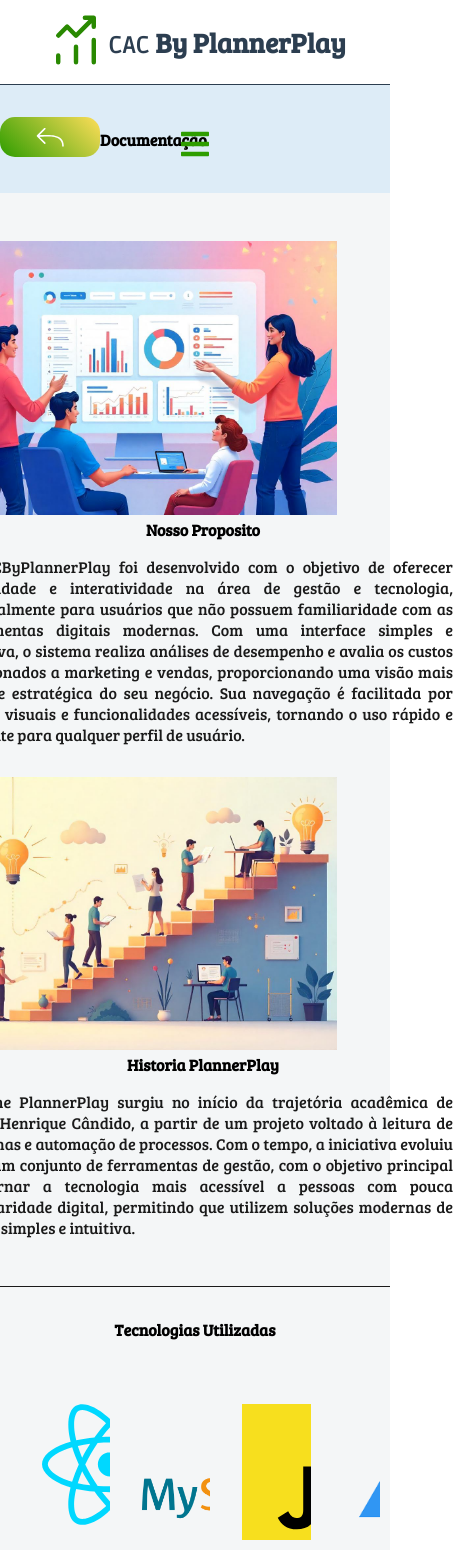
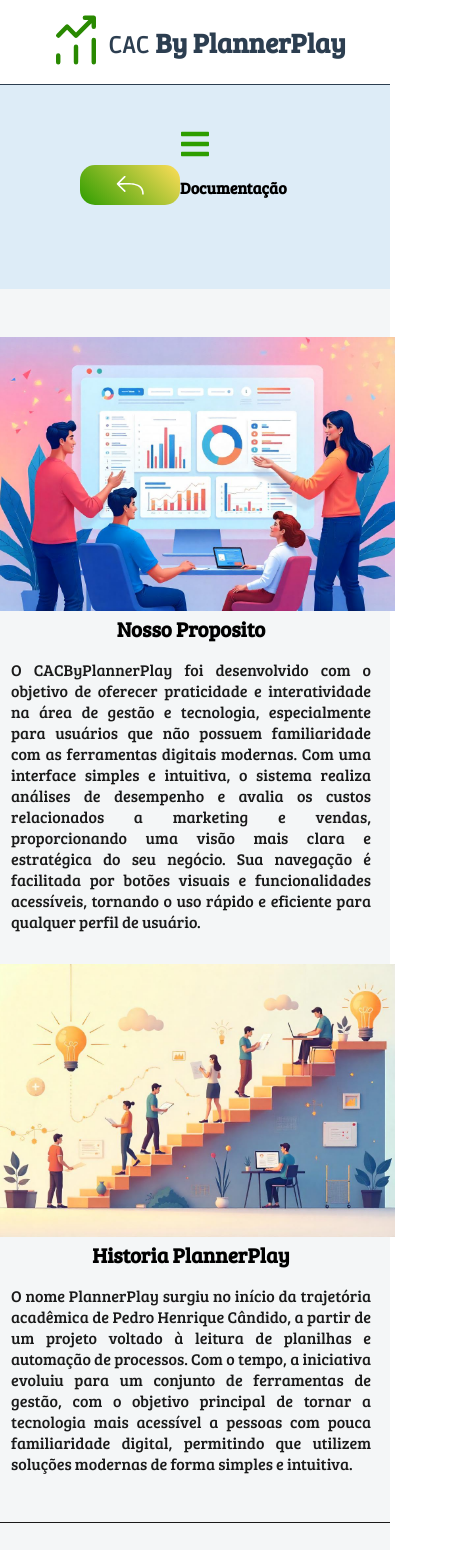
Before and after one commit to PredoH1/CACByPlannerPlay, a React (Vite) app in the folder frontend/: page /sobre in a window 390 px wide. Shown: the top 1550 px of the page, 453 px wide, since content can reach past the window. Built offline with nearby package versions, Linux system fonts and the light colour scheme.

Commit message:
Feat: melhoria no style

```diff
--- a/frontend/src/pages/Sobre/Sobre.module.css
+++ b/frontend/src/pages/Sobre/Sobre.module.css
@@ -96,6 +96,10 @@
 }
 
 @media (max-width: 768px) {
+  .titleAndBack {
+    padding: 5rem;
+    justify-content: safe;
+  }
   .sectionDesc {
     flex-direction: column;
   }
@@ -107,4 +111,20 @@
   .desc img {
     width: 400px;
   }
+
+  .descText {
+    width: 90%;
+  }
+
+  .descText h1 {
+    font-size: 1.3rem;
+  }
+
+  .boxCarrosel h1 {
+    font-size: 1.3rem;
+  }
+
+  .swiperSlide img {
+    width: 130px;
+  }
 }
```
Also changed, not shown: frontend/src/assets/logoHeader-c22CO9Sq.svg (added).
